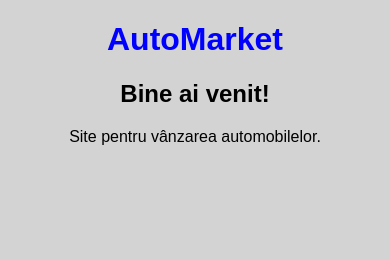
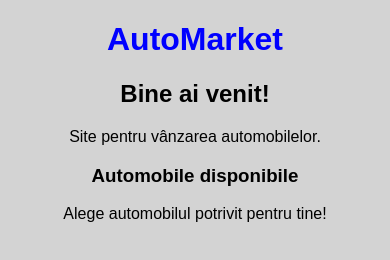
Before and after one commit to Maxim-utm07/AutoMarket, a plain HTML site: page index.html in a window 390 px wide. Drawn offline with Linux system fonts and the light colour scheme.

Commit message:
Adaugare sectiune automobile

```diff
--- a/index.html
+++ b/index.html
@@ -10,6 +10,8 @@
     <h1>AutoMarket</h1>
     <h2>Bine ai venit!</h2>
     <p>Site pentru vânzarea automobilelor.</p>
+<h3>Automobile disponibile</h3>
+<p>Alege automobilul potrivit pentru tine!</p>
 
     <script src="script.js"></script>
 </body>
```
